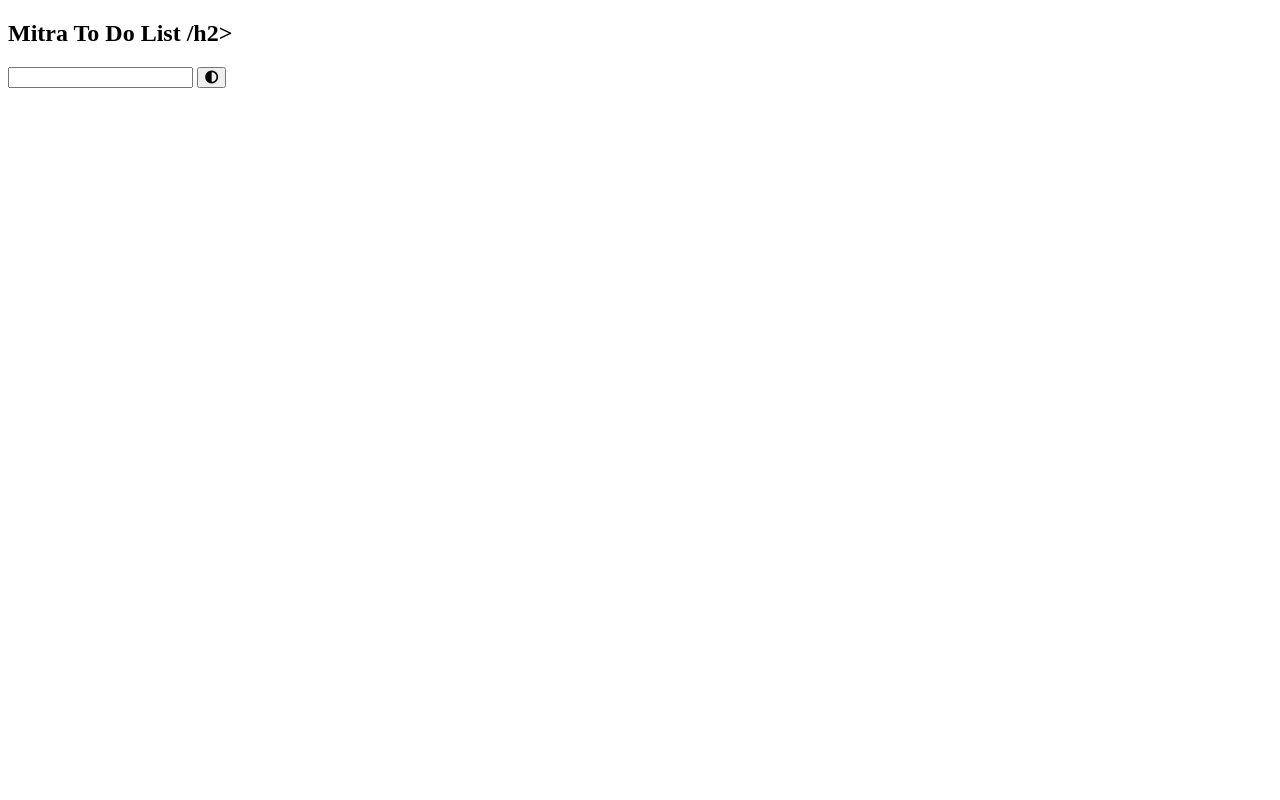
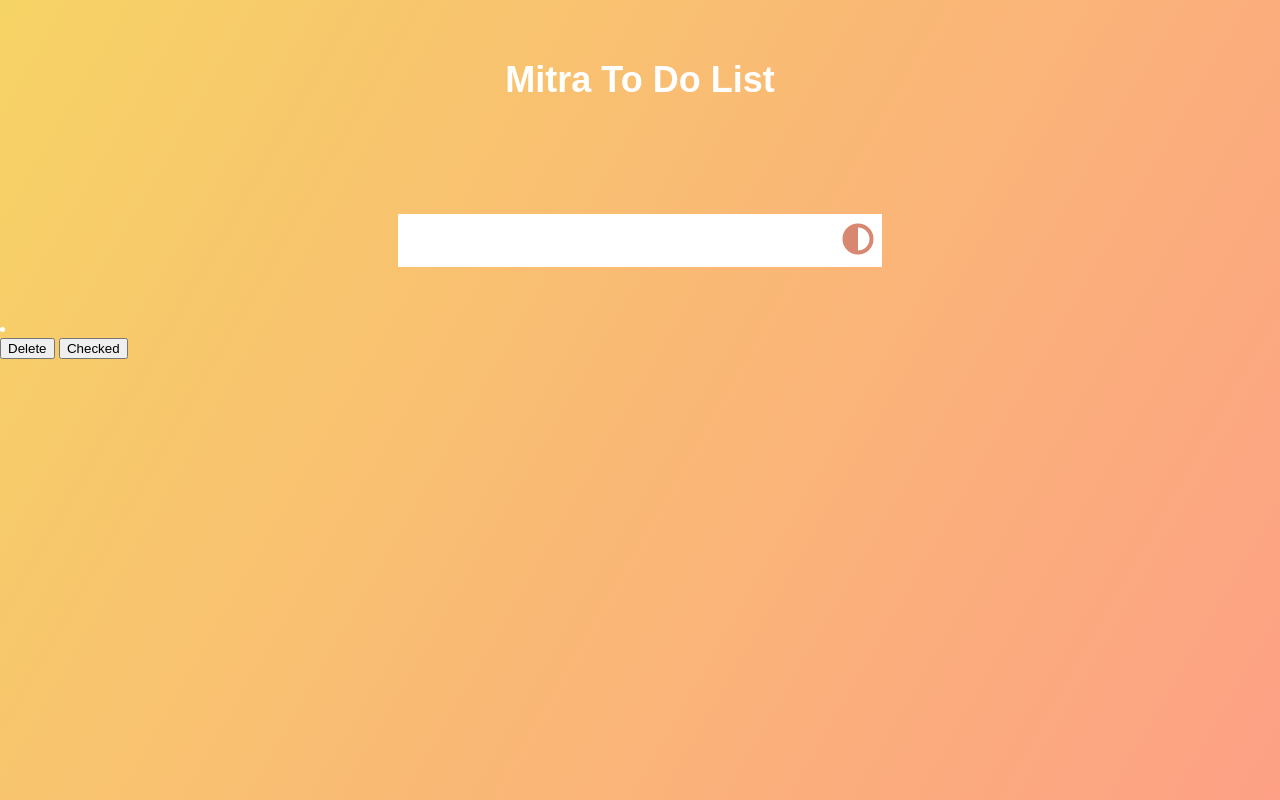
Before and after one commit to mitrav80/To_Do_List-project, a plain HTML site: page index.html in a window 1280 px wide. Drawn offline with Linux system fonts and the light colour scheme.

Commit message:
programming

```diff
--- a/app.js
+++ b/app.js
@@ -0,0 +1,9 @@
+
+const todoInput=document.querySelector('.todo-input');
+const tooButton=document.querySelector('.todo-button');
+const todoList=document.querySelector('.todo-list');
+
+tooButton.addEventListener('click',addtodo);
+function addTodo(event){
+    event.preventDedault();
+}
--- a/index.html
+++ b/index.html
@@ -11,16 +11,21 @@
     </head>
     <body>
         <header>
-            <h2>Mitra To Do List /h2>
+            <h2>Mitra To Do List <h2>
         </header>
         <form>
-            <input type="text" class="todo-inout">
+            <input type="text" class="todo-input">
             <button class="todo-button" type="submit">
                 <i class="fas fa-adjust"></i>
             </button>
         </form>
-        <div clas="todo-container">
+        <div class="todo-container">
             <ul class="todo-lisi"></ul>
+              <div class="todo">
+                <li ></li>
+                <button>Delete</button>
+                <button>Checked</button>
+             </div>
         </div>
         <script src="./app.js"></script>
 
--- a/style.css
+++ b/style.css
@@ -0,0 +1,40 @@
+*{
+    margin:0;
+    paddng:0;
+    box-sizing: border-box;
+}
+body{
+    background-image:linear-gradient(120deg,#f6d365, #fda085);
+    color:white;
+    font-family:"poppins", sans-serif;
+    min-height: 100vh
+}
+header{
+    font-size: 1.5rem;
+}
+
+header,form{
+    min-height: 20vh;
+    display: flex;
+    justify-content: center;
+    align-items: center;
+}
+form input,form button{
+    padding: 0.5rem;
+    font-size: 2rem;
+    border: none;
+    background: white;
+}
+form button{
+    color:#d88771;
+    background: white;
+    cursor: pointer;
+    transition:all 0.3s ease;
+
+
+}
+form button:hover{
+    background:#d88771;
+    color:white;
+
+}
```
